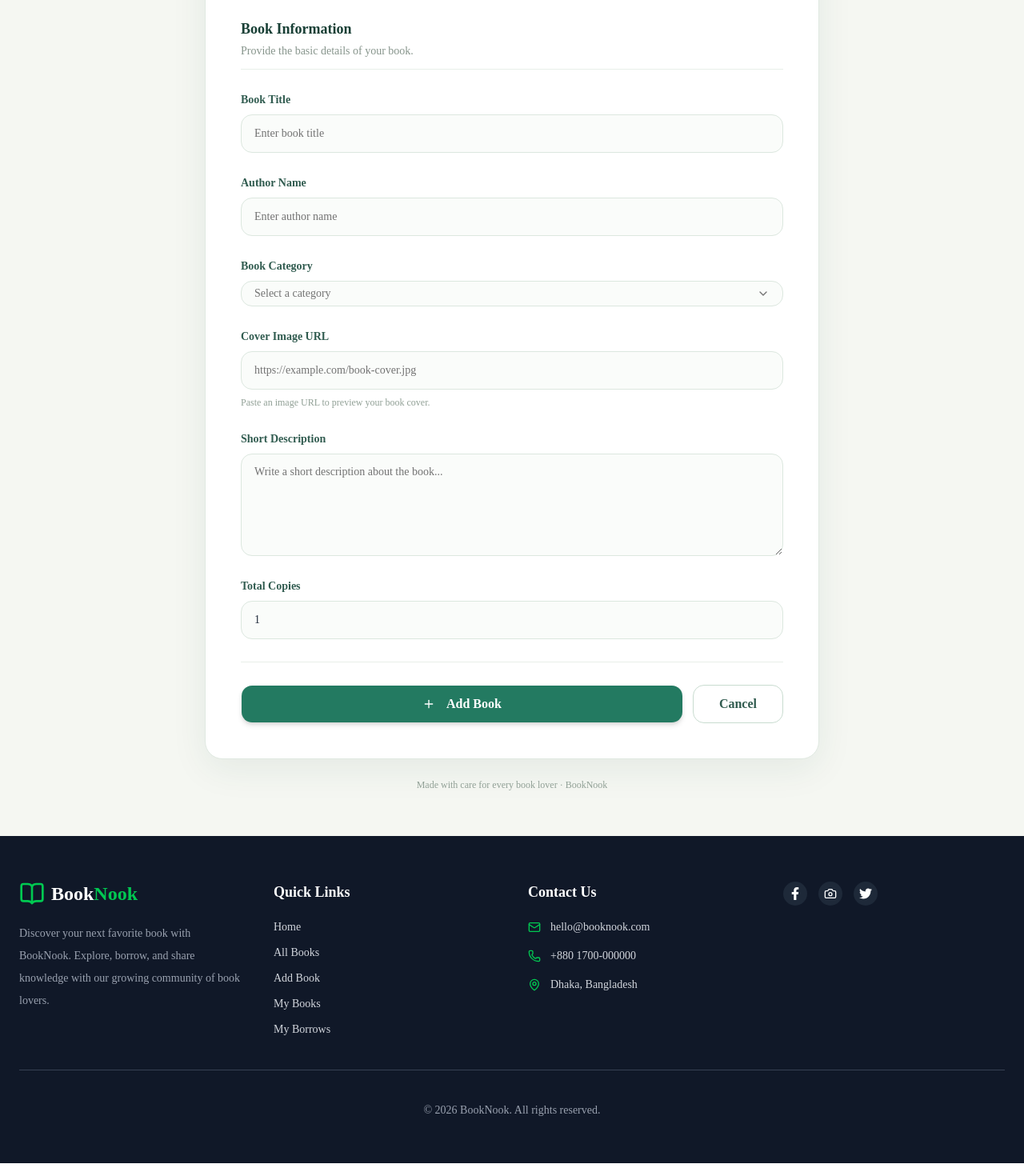
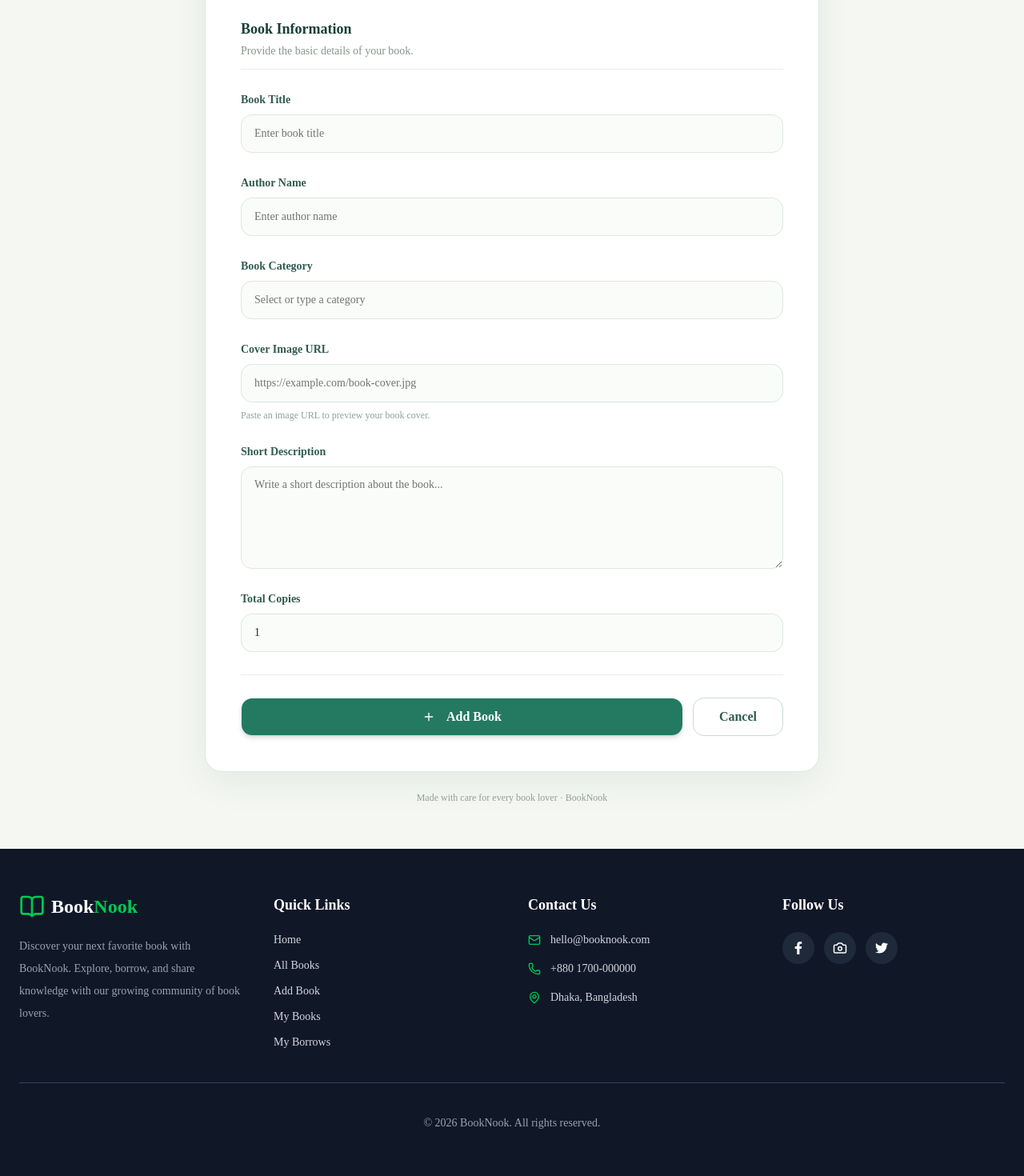
Before and after one commit to sharminakterdev/booknook-library-client, a Next.js app: page /add-book in a window 1280 px wide. Shown: the part 876-2346 px from the top of the page at 80% size. Built offline with nearby package versions, Linux system fonts and the light colour scheme.

Commit message:
display all books

```diff
--- a/src/app/add-book/page.tsx
+++ b/src/app/add-book/page.tsx
@@ -41,15 +41,25 @@ export default function AddBookPage() {
     }
   };
 
-  const handleSubmit = (e: React.FormEvent<HTMLFormElement>) => {
+const handleSubmit = async(e: React.FormEvent<HTMLFormElement>) => {
   e.preventDefault();
+ const res = await fetch ("http://localhost:8000/add-book",{
+  method:"POST",
+  headers:{
+    "Content-Type":"application/json",
+  },
+  body:JSON.stringify(formData)
+ })
+ const data=await res.json()
+ console.log(data)
+  // console.log("Book Form Data:", formData);
+
   setIsSubmitting(true);
 
   setTimeout(() => {
     setIsSubmitting(false);
   }, 1500);
 };
-
   const categories = [
     "Fiction",
     "Non-Fiction",
@@ -62,6 +72,7 @@ export default function AddBookPage() {
     "Young Adult",
     "Poetry",
   ];
+
 
   return (
     <div className="min-h-screen bg-[#F5F7F2] px-4 py-14 sm:px-6 lg:px-8">
@@ -180,33 +191,29 @@ export default function AddBookPage() {
               />
             </div>
 
+
 {/* Category */}
 <div>
   <label className="mb-2 block text-sm font-semibold text-[#315C50]">
     Book Category
   </label>
 
-              <Select
+  <Input
+    list="book-categories"
+    name="category"
     value={formData.category}
-                onValueChange={(value) =>
-                  setFormData({ ...formData, category: value })
-                }
+    onChange={handleChange}
+    placeholder="Select or type a category"
     required
-              >
-                <SelectTrigger className="h-12 w-full rounded-xl border-[#DCE7DF] bg-[#FAFCFA] px-4">
-                  <SelectValue placeholder="Select a category" />
-                </SelectTrigger>
+    className="h-12 rounded-xl border-[#DCE7DF] bg-[#FAFCFA] px-4 text-gray-800"
+  />
 
-                <SelectContent>
+  <datalist id="book-categories">
     {categories.map((category) => (
-                    <SelectItem key={category} value={category}>
-                      {category}
-                    </SelectItem>
+      <option key={category} value={category} />
     ))}
-                </SelectContent>
-              </Select>
+  </datalist>
 </div>
-
             {/* Cover Image URL */}
             <div>
               <label className="mb-2 block text-sm font-semibold text-[#315C50]">
--- /dev/null
+++ b/src/app/all-books/page.tsx
@@ -0,0 +1,145 @@
+// import React from 'react';
+
+// const AllBook = async () => {
+//     const res=await fetch('http://localhost:8000/all-book')
+//     const data=await res.json()
+//     console.log(data)
+
+//     return (
+//         <div>
+
+
+//         </div>
+//     );
+// };
+
+// export default AllBook;
+
+
+import React from "react";
+import Image from "next/image";
+import Link from "next/link";
+
+interface Book {
+  _id: string;
+  title: string;
+  author: string;
+  category: string;
+  coverImage: string;
+  totalCopies: number;
+  availableCopies?: number;
+  description?: string;
+}
+
+const AllBook = async () => {
+  const res = await fetch("http://localhost:8000/all-book");
+
+  if (!res.ok) {
+    throw new Error("Failed to fetch books");
+  }
+
+  const data: Book[] = await res.json();
+
+  return (
+    <section className="min-h-screen bg-[#F7F7F0] px-4 py-16 md:px-8">
+      <div className="mx-auto max-w-7xl">
+
+        {/* Heading */}
+        <div className="mb-12 text-center">
+          <p className="mb-3 text-sm font-semibold uppercase tracking-[3px] text-[#A58B54]">
+            Explore Our Collection
+          </p>
+
+          <h1 className="text-4xl font-bold text-[#153D35] md:text-5xl">
+            Discover Your Next Read
+          </h1>
+
+          <p className="mx-auto mt-4 max-w-xl text-gray-500">
+            Explore our collection of books and find your next favorite story.
+          </p>
+
+          <div className="mx-auto mt-5 h-1 w-20 rounded-full bg-[#C5A66B]" />
+        </div>
+
+        {/* Book Count */}
+        <div className="mb-8 flex items-center justify-between">
+          <h2 className="text-xl font-bold text-[#153D35]">
+            All Books
+          </h2>
+
+          <span className="rounded-full bg-[#E5EDE8] px-4 py-2 text-sm font-semibold text-[#153D35]">
+            {data.length} Books Found
+          </span>
+        </div>
+
+        {/* Book Cards */}
+        {data.length === 0 ? (
+          <div className="rounded-2xl bg-white py-20 text-center">
+            <h3 className="text-2xl font-bold text-[#153D35]">
+              No Books Found
+            </h3>
+            <p className="mt-2 text-gray-500">
+              Please check back later for new books.
+            </p>
+          </div>
+        ) : (
+          <div className="grid grid-cols-1 gap-7 sm:grid-cols-2 lg:grid-cols-3 xl:grid-cols-4">
+            {data.map((book) => (
+              <div
+                key={book._id}
+                className="group overflow-hidden rounded-2xl border border-[#E8E5DA] bg-white shadow-sm transition-all duration-300 hover:-translate-y-2 hover:shadow-xl"
+              >
+                {/* Cover Image */}
+                <div className="relative flex h-64 items-center justify-center overflow-hidden bg-[#F0F0E8] p-5">
+                  {book.coverImage ? (
+                    <img
+                      src={book.coverImage}
+                      alt={book.title}
+                      className="h-full w-auto max-w-full object-contain transition-transform duration-500 group-hover:scale-110"
+                    />
+                  ) : (
+                    <div className="text-gray-400">No Cover Available</div>
+                  )}
+
+                  <span className="absolute left-4 top-4 rounded-full bg-[#153D35] px-3 py-1.5 text-xs font-semibold text-white">
+                    {book.category}
+                  </span>
+                </div>
+
+                {/* Card Content */}
+                <div className="p-5">
+                  <h3 className="mb-2 line-clamp-1 text-lg font-bold text-[#153D35] transition-colors group-hover:text-[#B18A4A]">
+                    {book.title}
+                  </h3>
+
+                  <p className="mb-4 text-sm text-gray-500">
+                    By {book.author}
+                  </p>
+
+                  <div className="mb-5 flex items-center justify-between border-t border-gray-100 pt-4">
+                    <span className="text-sm text-gray-500">
+                      Total Copies
+                    </span>
+
+                    <span className="font-bold text-[#153D35]">
+                      {book.totalCopies}
+                    </span>
+                  </div>
+
+                  <Link
+                    href={`/all-books/${book._id}`}
+                    className="block w-full rounded-xl bg-[#153D35] py-3 text-center text-sm font-semibold text-white transition-all hover:bg-[#B18A4A]"
+                  >
+                    View Details →
+                  </Link>
+                </div>
+              </div>
+            ))}
+          </div>
+        )}
+      </div>
+    </section>
+  );
+};
+
+export default AllBook;
--- a/src/app/page.tsx
+++ b/src/app/page.tsx
@@ -3,7 +3,7 @@ import Image from "next/image";
 
 export default function Home() {
   return (
-    <div>hello world
+    <div>
   <HeroSlider />
     </div>
   );
--- a/src/components/footer.tsx
+++ b/src/components/footer.tsx
@@ -138,7 +138,7 @@ import {
 
 import { FaFacebookF, FaTwitter } from "react-icons/fa";
 
-import { Button } from "@/components/ui/button";
+
 import { Separator } from "@/components/ui/separator";
 
 export default function Footer() {
@@ -219,39 +219,43 @@ export default function Footer() {
           </div>
 
           {/* Social Links */}
-         <div className="flex gap-3">
-  <Button
-    asChild
-    size="icon"
-    variant="secondary"
-    className="rounded-full bg-gray-800 text-white hover:bg-green-600"
-  >
-    <a href="https://facebook.com" target="_blank" rel="noopener noreferrer">
+       {/* Social Links */}
+<div>
+  <h3 className="text-lg font-semibold text-white mb-5">
+    Follow Us
+  </h3>
+
+  <div className="flex gap-3">
+    <a
+      href="https://facebook.com"
+      target="_blank"
+      rel="noopener noreferrer"
+      aria-label="Facebook"
+      className="flex h-10 w-10 items-center justify-center rounded-full bg-gray-800 text-white transition hover:bg-green-600"
+    >
       <FaFacebookF />
     </a>
-  </Button>
 
-  <Button
-    asChild
-    size="icon"
-    variant="secondary"
-    className="rounded-full bg-gray-800 text-white hover:bg-green-600"
-  >
-    <a href="https://instagram.com" target="_blank" rel="noopener noreferrer">
-    <Camera />
+    <a
+      href="https://instagram.com"
+      target="_blank"
+      rel="noopener noreferrer"
+      aria-label="Instagram"
+      className="flex h-10 w-10 items-center justify-center rounded-full bg-gray-800 text-white transition hover:bg-green-600"
+    >
+      <Camera size={18} />
     </a>
-  </Button>
 
-  <Button
-    asChild
-    size="icon"
-    variant="secondary"
-    className="rounded-full bg-gray-800 text-white hover:bg-green-600"
-  >
-    <a href="https://twitter.com" target="_blank" rel="noopener noreferrer">
+    <a
+      href="https://twitter.com"
+      target="_blank"
+      rel="noopener noreferrer"
+      aria-label="Twitter"
+      className="flex h-10 w-10 items-center justify-center rounded-full bg-gray-800 text-white transition hover:bg-green-600"
+    >
       <FaTwitter />
     </a>
-  </Button>
+  </div>
 </div>
 
         </div>
--- a/src/components/navbar.tsx
+++ b/src/components/navbar.tsx
@@ -21,7 +21,7 @@ export function Navbar({ user, isLoggedIn }: NavbarProps) {
 
   const links = [
     { name: "Home", href: "/" },
-    { name: "All Books", href: "/books" },
+    { name: "All Books", href: "/all-books" },
 
      { name: "Add Book", href: "/add-book" },
           { name: "My Books", href: "/my-books" },
```
Lines whose indentation alone changed are shown as unchanged.
